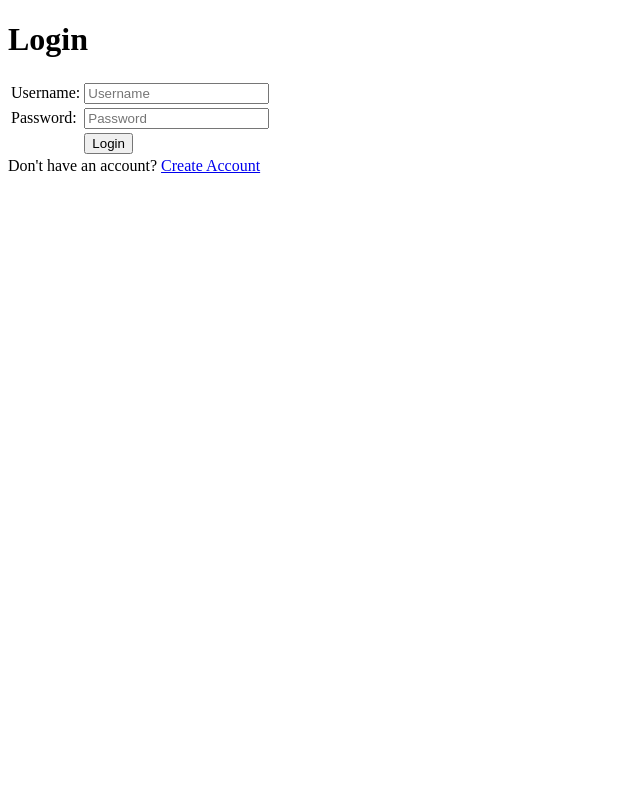
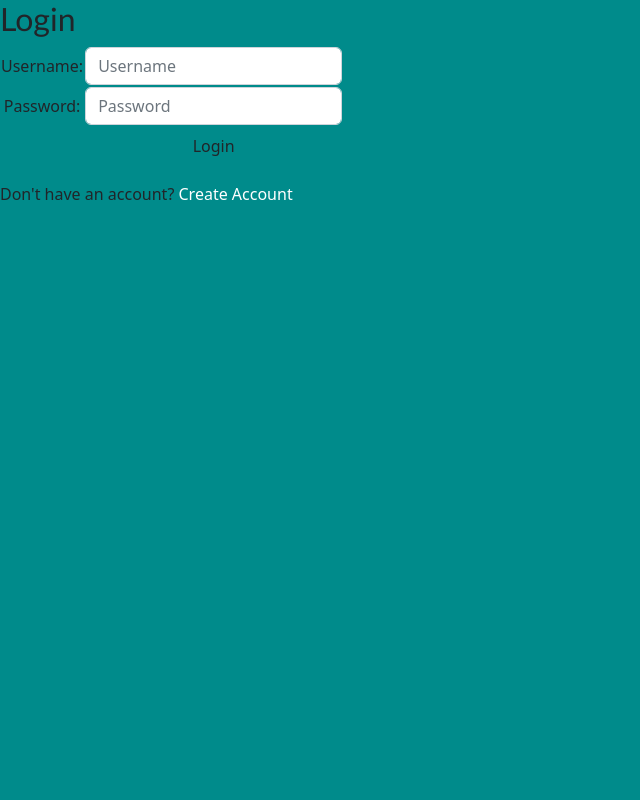
Before and after one commit to Heraldoe/PBDassignment2, a Django app: page /todolist/login/ in a window 1280 px wide. Shown: the whole page, without its empty margins (0-640 px from the left). Run offline with Django 4.2, Linux system fonts and the light colour scheme.

Commit message:
ASSIGNMENT 5

```diff
--- a/templates/base.html
+++ b/templates/base.html
@@ -1,4 +1,8 @@
 {% load static %}
+<!-- CSS only -->
+<link href="https://cdn.jsdelivr.net/npm/bootstrap@5.2.1/dist/css/bootstrap.min.css" rel="stylesheet" integrity="sha384-iYQeCzEYFbKjA/T2uDLTpkwGzCiq6soy8tYaI1GyVh/UjpbCx/TYkiZhlZB6+fzT" crossorigin="anonymous">
+<!-- JavaScript Bundle with Popper -->
+<script src="https://cdn.jsdelivr.net/npm/bootstrap@5.2.1/dist/js/bootstrap.bundle.min.js" integrity="sha384-u1OknCvxWvY5kfmNBILK2hRnQC3Pr17a+RTT6rIHI7NnikvbZlHgTPOOmMi466C8" crossorigin="anonymous"></script>
 <!DOCTYPE html>
 <html lang="en">
 
--- a/todolist/templates/login.html
+++ b/todolist/templates/login.html
@@ -1,18 +1,47 @@
 {% extends 'base.html' %}
-
-{% block meta %}
-<title>Login</title>
-{% endblock meta %}
-
 {% block content %}
-
+<style>
+    h1 {
+      font-size: x-large;
+      font-family: 'Gill Sans', 'Gill Sans MT', Calibri, 'Trebuchet MS', sans-serif;
+      align-items: center;
+      text-align: center;
+      margin-bottom: 35px;
+      margin-top: 35px;
+    }
+    h2 {
+      font-size:xx-large;
+      font-family: 'Gill Sans', 'Gill Sans MT', Calibri, 'Trebuchet MS', sans-serif;
+      text-align: left;
+    }
+    h4 {
+      font-family: 'Gill Sans', 'Gill Sans MT', Calibri, 'Trebuchet MS', sans-serif;
+      text-align: center;
+      margin-top: 30px;
+    }
+    h3 {
+      font-family: 'Gill Sans', 'Gill Sans MT', Calibri, 'Trebuchet MS', sans-serif;
+      text-align: left;
+      margin-top: 35px;
+    }
+    #nounder {
+      color: #FFFFFF;
+      text-decoration: none;
+    }
+    td{
+        align-items: center;
+        align-self: center;
+        text-align: center;
+    }
+  </style>
+<h2 style="text-align: left;">Login</h2>
+<body style="background-color: darkcyan"></body>
 <div class = "login">
 
-    <h1>Login</h1>
 
     <form method="POST" action="">
         {% csrf_token %}
-        <table>
+        <table style="align-items: center;">
             <tr>
                 <td>Username: </td>
                 <td><input type="text" name="username" placeholder="Username" class="form-control"></td>
@@ -38,8 +67,8 @@
         </ul>
     {% endif %}
 
-    Don't have an account? <a href="{% url 'todolist:register' %}">Create Account</a>
+    Don't have an account? <a id = "nounder" href="{% url 'todolist:register' %}">Create Account</a>
 
 </div>
-
+</body>
 {% endblock content %}
```
Also changed, not shown: todolist/templates/create_task.html (+31 -1 lines), todolist/templates/register.html (+32 -6 lines), todolist/templates/todolist.html (+49 -19 lines).
